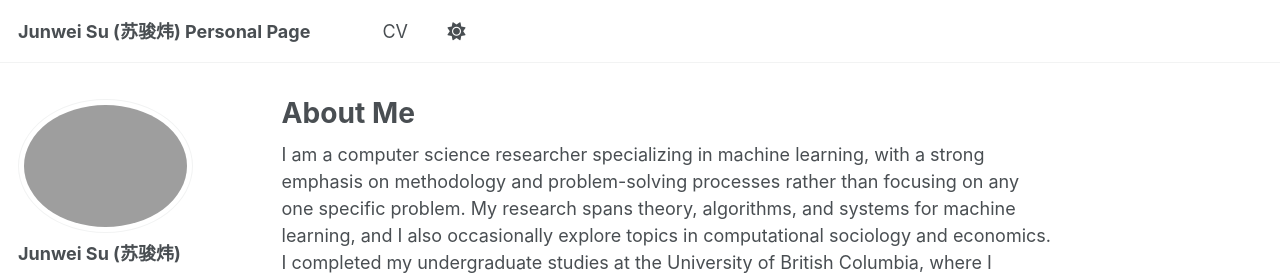
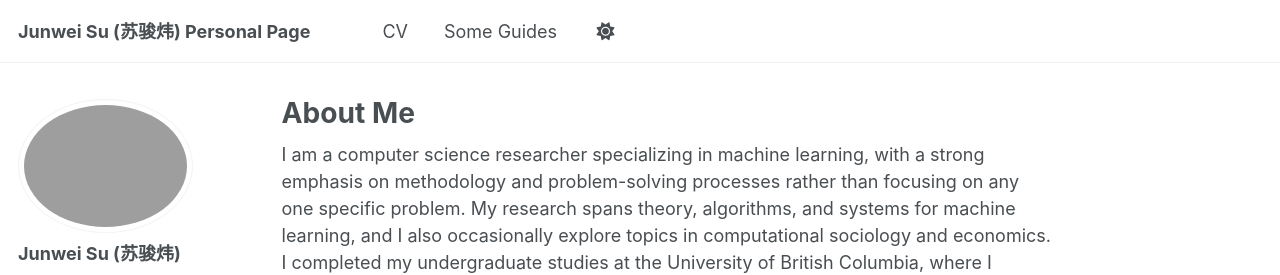
Before and after one commit to jwsu825/jwsu825.github.io, a Jekyll site: the page built from _pages/about.md, in a window 1280 px wide. Shown: the top 275 px of the page. Built offline with Jekyll 4.4.1, drawn with Linux system fonts in a browser that asks for light colours; some web fonts are replaced; a script that is not in the unit is left out.

Commit message:
pushing update

```diff
--- a/_data/navigation.yml
+++ b/_data/navigation.yml
@@ -30,5 +30,5 @@ main:
   # - title: "CV"
   #   url: /cv-json/
 
-  # - title: "My User Interface"
-  #   url: /markdown/
+  - title: "Some Guides"
+    url: https://junweisu.notion.site/My-User-Interface-2575408431c1801bb157e331d9befd1f?source=copy_link
```
